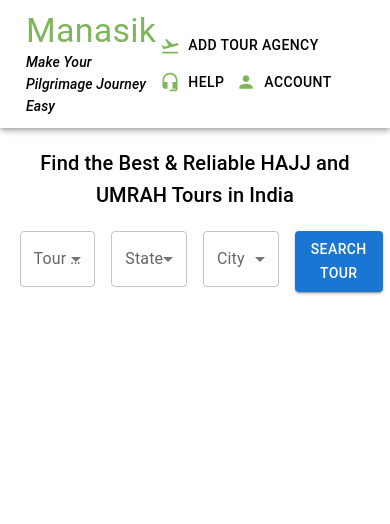
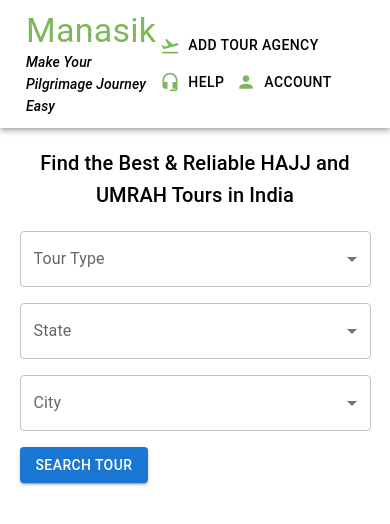
Before and after one commit to amirmursal/manasik, a React (Create React App) app: page / in a window 390 px wide. Shown: the top 524 px of the page. Built offline with nearby package versions, Linux system fonts and the light colour scheme.

Commit message:
changes made in searchPanel for responsiveness

```diff
--- a/src/components/BankDetails/BankDetails.tsx
+++ b/src/components/BankDetails/BankDetails.tsx
@@ -24,24 +24,24 @@
         Bank Details</Typography>
 
       <Box sx={{ width: "90%", margin: "auto", display: 'flex', flexDirection: "column", alignItems: 'center' }}>
-        <Grid container rowSpacing={7} columns={{ xs: 1, sm: 4, md: 12 }}  columnSpacing={{ xs: 1, sm: 12, md: 12 }} >
+        <Grid container rowSpacing={7} columns={{ xs: 1, sm: 4, md: 12,  }}  columnSpacing={{ xs: 1, sm: 12, md: 12 }} >
 
-          <Grid item xs={6} sx={bankDetailsStyles.input}>
+          <Grid item xs={6}  sx={bankDetailsStyles.input}>
             <Typography sx={bankDetailsStyles.typo} >Bank Name </Typography>
             <TextField type='text' label='' size="small" sx={bankDetailsStyles.text} />
           </Grid>
 
-          <Grid item xs={6} sx={bankDetailsStyles.input}>
+          <Grid item xs={6}  sx={bankDetailsStyles.input}>
             <Typography sx={bankDetailsStyles.typo} >Account Number </Typography>
             <TextField type='text' label='' size="small" sx={bankDetailsStyles.text} />
           </Grid>
 
-          <Grid item xs={6} sx={bankDetailsStyles.input}>
+          <Grid item xs={6}  sx={bankDetailsStyles.input}>
             <Typography sx={bankDetailsStyles.typo} >Benificiary Name </Typography>
             <TextField type='text' label='' size="small" sx={bankDetailsStyles.text} />
           </Grid>
 
-          <Grid item xs={6} sx={bankDetailsStyles.input}>
+          <Grid item xs={6}  sx={bankDetailsStyles.input}>
             <Typography sx={bankDetailsStyles.typo} >Bank Account Type   </Typography>
             <Select size="small" sx={bankDetailsStyles.text} >
               <MenuItem value="pune">Saving</MenuItem>
@@ -50,7 +50,7 @@
 
           </Grid>
 
-          <Grid item xs={6} sx={bankDetailsStyles.input}>
+          <Grid item xs={6}  sx={bankDetailsStyles.input}>
             <Typography sx={bankDetailsStyles.typo} >Bank Account identfier (IFSC) </Typography>
             <TextField type='text' label='' size="small" sx={bankDetailsStyles.text} />
           </Grid>
--- a/src/components/PersonalDetails/PersonalDetails.tsx
+++ b/src/components/PersonalDetails/PersonalDetails.tsx
@@ -15,7 +15,7 @@
       <Box sx={{ width: "90%", margin: "auto", display: 'flex', flexDirection: "column", alignItems: 'center' }}>
 
 
-        <Grid container rowSpacing={7} columns={{ xs: 1, sm: 4, md: 12 }}  columnSpacing={{ xs: 1, sm: 12, md: 12, lg:40 }}>
+        <Grid container rowSpacing={7} columns={{ xs: 1, sm: 4, md: 12 }}  columnSpacing={{ xs: 1, sm: 12, md: 12}}>
 
           <Grid item xs={6} sx={personalDetailsStyles.input}>
             <Typography sx={personalDetailsStyles.typo} >Travels Name </Typography>
--- a/src/components/SearchPanel/SearchPanel.tsx
+++ b/src/components/SearchPanel/SearchPanel.tsx
@@ -10,7 +10,7 @@
                 component="div">Find the Best & Reliable HAJJ and UMRAH Tours in India
             </Typography>
             <Box sx={{ margin: '5%', display:'flex', alignItems:'center' }}>
-                <Grid container spacing={2}>
+                <Grid container spacing={2} columns={{xs:1, sm:8, md:12}}>
                     <Grid item xs={3}>
                     <FormControl fullWidth variant="outlined">
                             <InputLabel>Tour Type</InputLabel>
```
